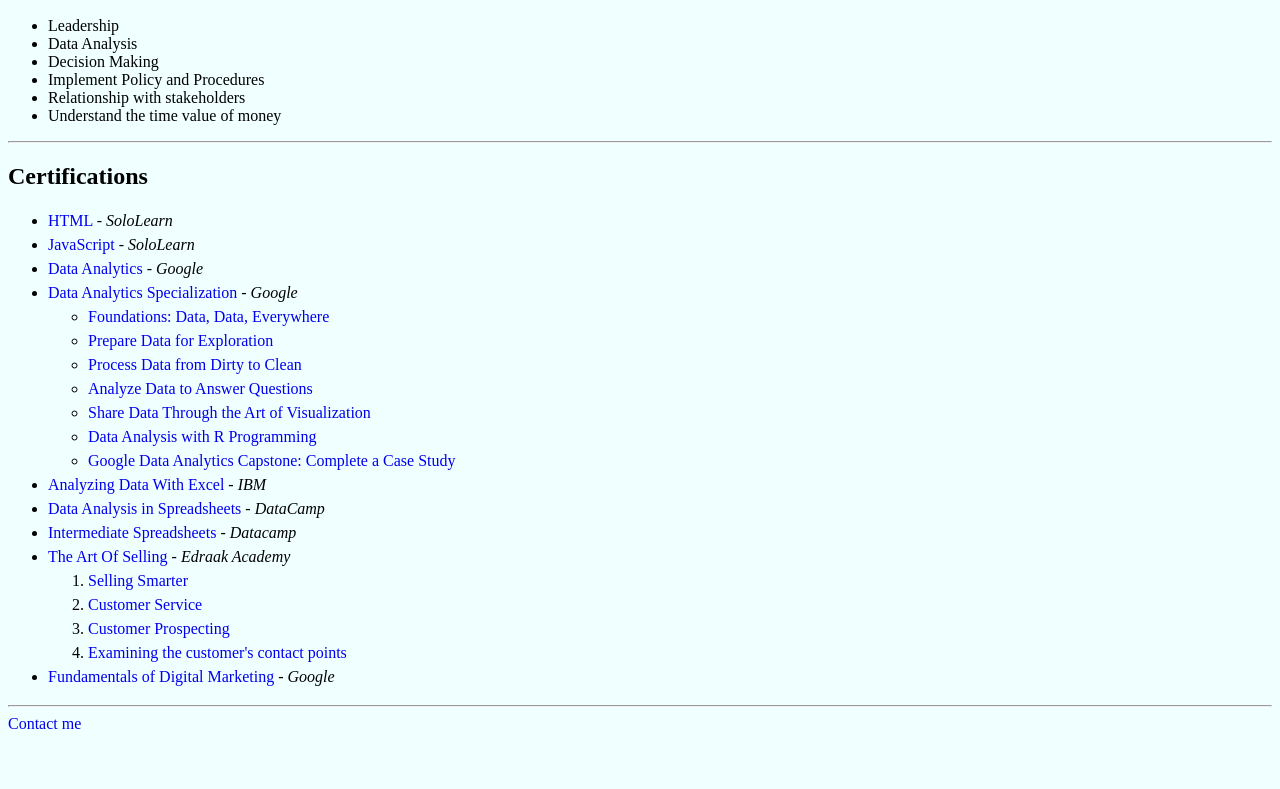
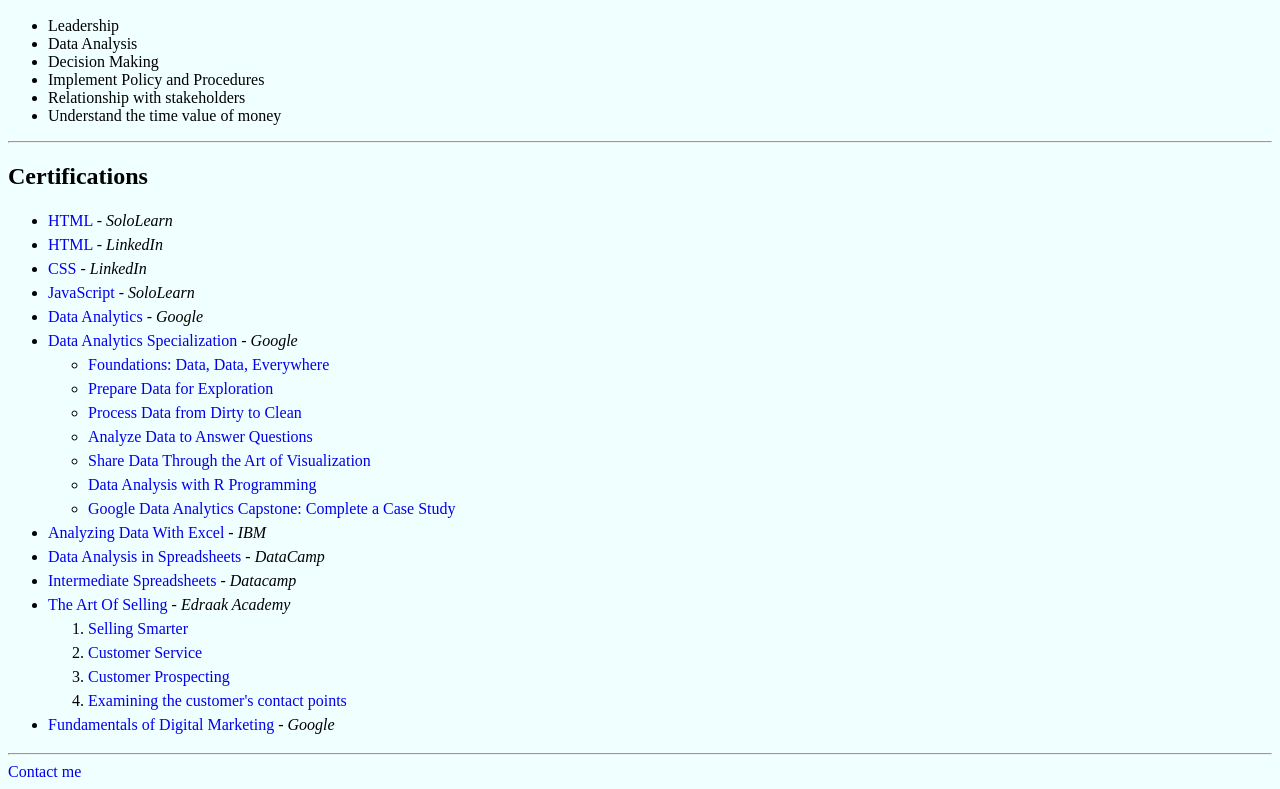
Before and after one commit to khaledhanyG/Resume, a plain HTML site: page index.html in a window 1280 px wide. Shown: the part 1160-1949 px from the top of the page. Before the commit the page ends 1901 px from the top, so only its background shows below. Drawn offline with Linux system fonts and the light colour scheme.

Commit message:
Update index.html

```diff
--- a/index.html
+++ b/index.html
@@ -80,6 +80,8 @@
     <h2>Certifications</h2>
     <ul class="lh">
         <li><a href="https://www.sololearn.com/certificates/CT-BGS6Y8FU">HTML</a> - <em>SoloLearn</em></li>
+        <li><a href="https://drive.google.com/file/d/1wLmUyg8-xf5NQJIIYC5bRQTlwrx2k7mq/view?usp=sharing">HTML</a> - <em>LinkedIn</em></li>
+        <li><a href="https://drive.google.com/file/d/14M_ywUswZQfzwzZLCOf79ky4zkG-RaC0/view?usp=sharing">CSS</a> - <em>LinkedIn</em></li>
         <li><a href="https://www.sololearn.com/certificates/CT-PZH42T0K">JavaScript</a> - <em>SoloLearn</em></li>
         <li><a href="https://www.credly.com/badges/49f7ffd3-4372-4d0b-a13d-701c3302bfc2/linked_in_profile">Data
                 Analytics</a> - <em>Google</em></li>
```
